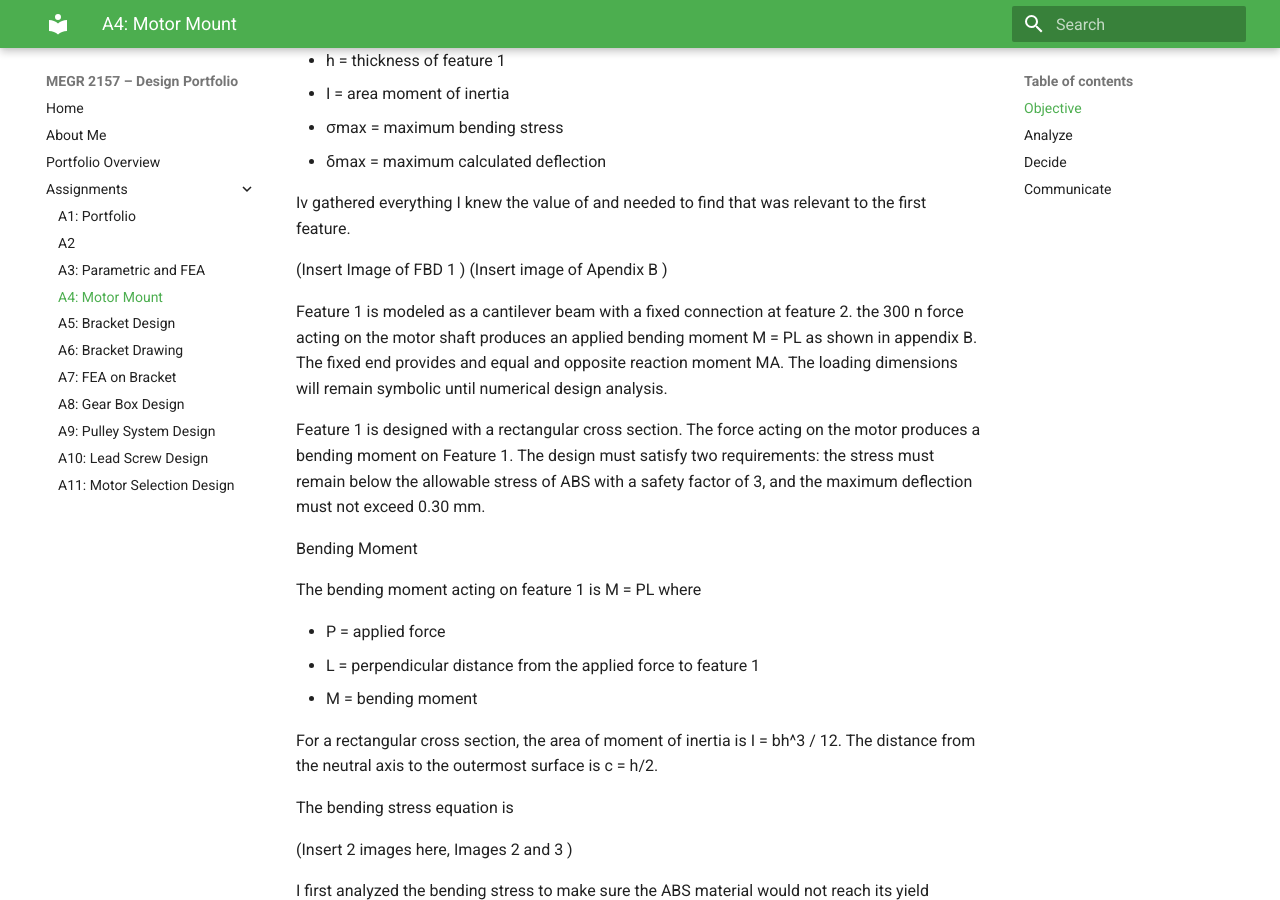
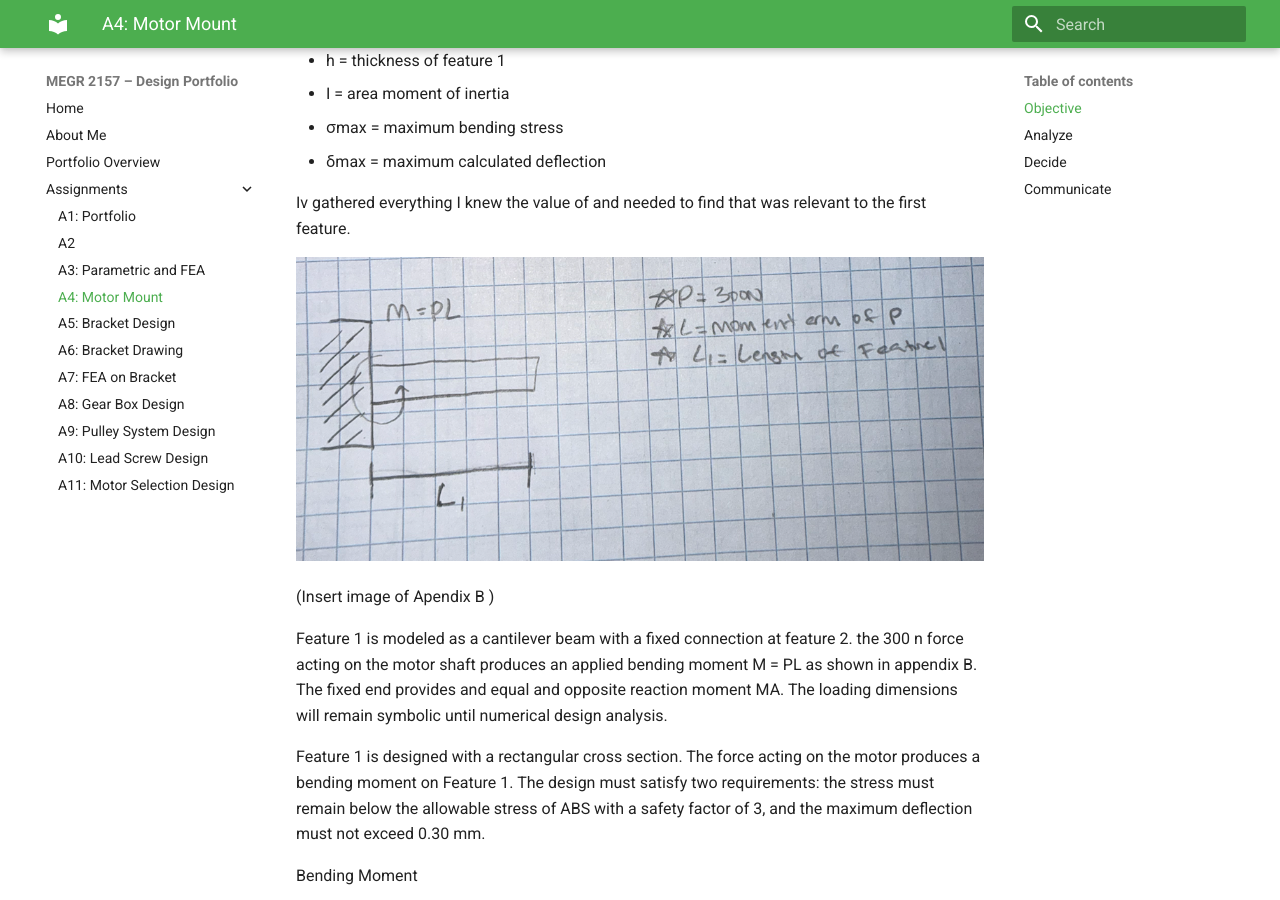
Before and after one commit to IzabellaMontero/megr2157-portfolio, an MkDocs documentation site: the page built from docs/assignments/A04/index.md, in a window 1280 px wide and 900 px high, scrolled down 1263 px. Built offline with MkDocs 1.6.1 and Material for MkDocs 9.7.7, drawn with Linux system fonts in a browser that asks for light colours.

Commit message:
Add images and clarify cantilever beam description
Updated the image references and clarified the cantilever beam description.

```diff
--- a/docs/assignments/A04/index.md
+++ b/docs/assignments/A04/index.md
@@ -28,7 +28,8 @@ Unknowns
 
 Iv gathered everything I knew the value of and needed to find that was relevant to the first feature.
 
-(Insert Image of FBD 1 )
+![Screenshot](Screenshot%202026-09-16%20at%205.44.04%20PM.png)
+
 (Insert image of Apendix B )
 
 Feature 1 is modeled as a cantilever beam with a fixed connection at feature 2. the 300 n force acting on the motor shaft produces an applied bending moment M = PL as shown in appendix B. The fixed end provides and equal and opposite reaction moment MA. The loading dimensions will remain symbolic until numerical design analysis.
```
